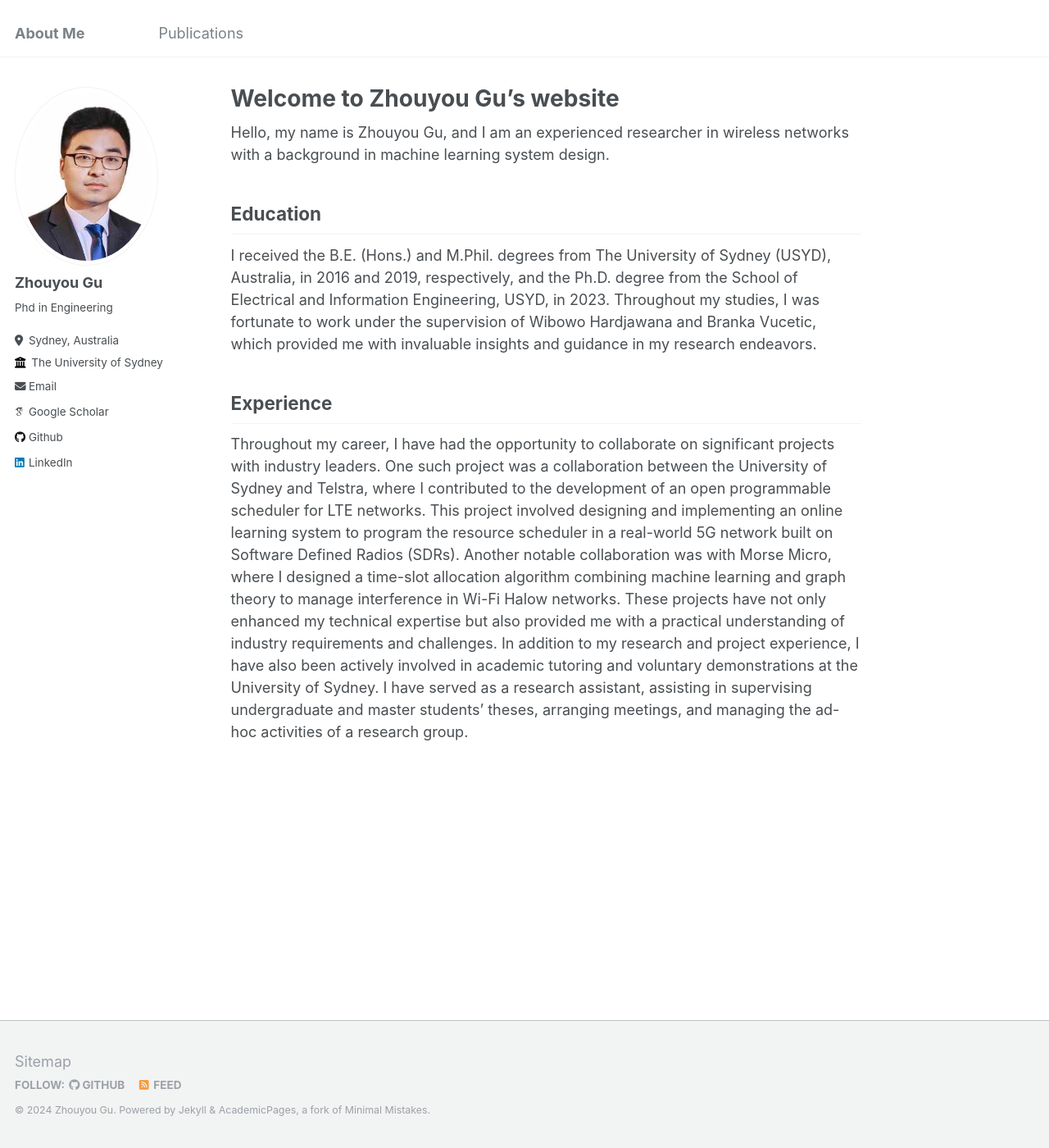
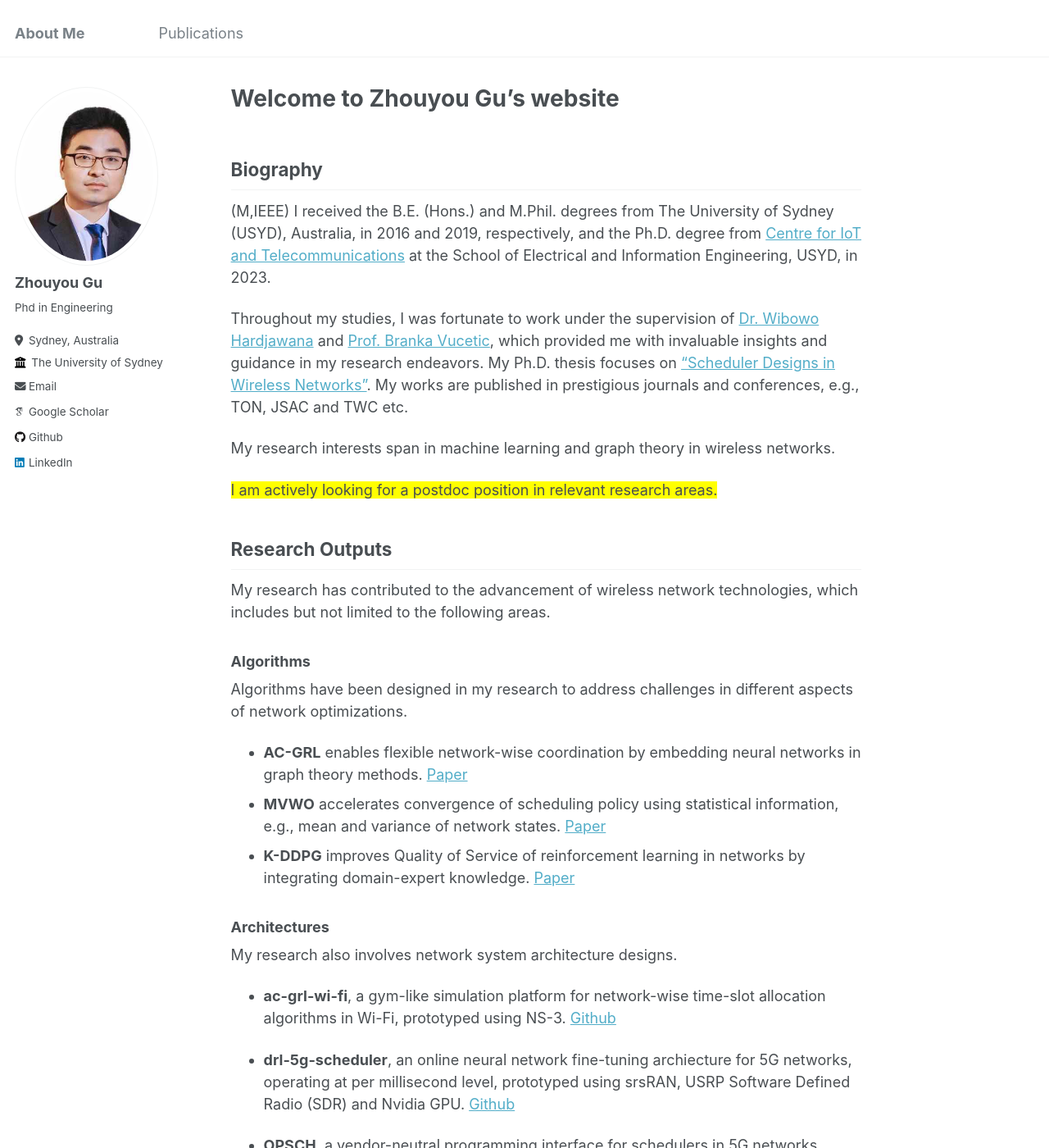
Before and after one commit to zhouyou-gu/zhouyou-gu.github.io, a Jekyll site: the page built from _pages/about.md, in a window 1280 px wide and 1400 px high. Shown: the whole window at 82% size. Built offline with Jekyll 4.4.1, drawn with Linux system fonts in a browser that asks for light colours; some web fonts are replaced; some of the changed text lies outside the part shown.

Commit message:
modified:   _pages/about.md 	modified:   _pages/publications.md

```diff
--- a/_pages/about.md
+++ b/_pages/about.md
@@ -7,13 +7,59 @@ redirect_from:
   - /about.html
 ---
 
+## Biography
 
-Hello, my name is Zhouyou Gu, and I am an experienced researcher in wireless networks with a background in machine learning system design.
+(M,IEEE) I received the B.E. (Hons.) and M.Phil. degrees from The University of Sydney (USYD), Australia, in 2016 and 2019, respectively, and the Ph.D. degree from [Centre for IoT and Telecommunications](https://www.sydney.edu.au/engineering/our-research/internet-of-things/centre-for-iot-and-telecommunications.html) at the School of Electrical and Information Engineering, USYD, in 2023.
 
-Education
-------
-I received the B.E. (Hons.) and M.Phil. degrees from The University of Sydney (USYD), Australia, in 2016 and 2019, respectively, and the Ph.D. degree from the School of Electrical and Information Engineering, USYD, in 2023. Throughout my studies, I was fortunate to work under the supervision of Wibowo Hardjawana and Branka Vucetic, which provided me with invaluable insights and guidance in my research endeavors.
+Throughout my studies, I was fortunate to work under the supervision of [Dr. Wibowo Hardjawana](https://www.sydney.edu.au/engineering/about/our-people/academic-staff/wibowo-hardjawana.html) and [Prof. Branka Vucetic](https://www.sydney.edu.au/engineering/about/our-people/academic-staff/branka-vucetic.html), which provided me with invaluable insights and guidance in my research endeavors. My Ph.D. thesis focuses on ["Scheduler Designs in Wireless Networks"](https://hdl.handle.net/2123/31508). My works are published in prestigious journals and conferences, e.g., TON, JSAC and TWC etc.
 
-Experience
-------
-Throughout my career, I have had the opportunity to collaborate on significant projects with industry leaders. One such project was a collaboration between the University of Sydney and Telstra, where I contributed to the development of an open programmable scheduler for LTE networks. This project involved designing and implementing an online learning system to program the resource scheduler in a real-world 5G network built on Software Defined Radios (SDRs). Another notable collaboration was with Morse Micro, where I designed a time-slot allocation algorithm combining machine learning and graph theory to manage interference in Wi-Fi Halow networks. These projects have not only enhanced my technical expertise but also provided me with a practical understanding of industry requirements and challenges. In addition to my research and project experience, I have also been actively involved in academic tutoring and voluntary demonstrations at the University of Sydney. I have served as a research assistant, assisting in supervising undergraduate and master students' theses, arranging meetings, and managing the ad-hoc activities of a research group.
+My research interests span in machine learning and graph theory in wireless networks.
+
+<span style="background-color: yellow;">I am actively looking for a postdoc position in relevant research areas.</span>
+
+
+## Research Outputs
+
+My research has contributed to the advancement of wireless network technologies, which includes but not limited to the following areas.
+
+
+### Algorithms
+
+Algorithms have been designed in my research to address challenges in different aspects of network optimizations.
+
+- **AC-GRL** enables flexible network-wise coordination by embedding neural networks in graph theory methods. [Paper](https://arxiv.org/pdf/2402.00879)
+- **MVWO** accelerates convergence of scheduling policy using statistical information, e.g., mean and variance of network states. [Paper](https://arxiv.org/pdf/2402.08238)
+- **K-DDPG** improves Quality of Service of reinforcement learning in networks by integrating domain-expert knowledge. [Paper](https://arxiv.org/pdf/2009.08346)
+
+### Architectures
+
+My research also involves network system architecture designs.
+
+
+- **ac-grl-wi-fi**, a gym-like simulation platform for network-wise time-slot allocation algorithms in Wi-Fi, prototyped using NS-3. [Github](https://github.com/zhouyou-gu/ac-grl-wi-fi)
+
+- **drl-5g-scheduler**, an online neural network fine-tuning archiecture for 5G networks, operating at per millisecond level, prototyped using srsRAN, USRP Software Defined Radio (SDR) and Nvidia GPU. [Github](https://github.com/zhouyou-gu/drl-5g-scheduler)
+
+- **OPSCH**, a vendor-neutral programming interface for schedulers in 5G networks, prototyped using OpenAirInterface and srsRAN. [Paper](https://ieeexplore.ieee.org/abstract/document/9120582)
+
+- **M-AP**, a multi-tenant virtualization architecture with channel and beacon controls in Wi-Fi, prototyped using WARP SDR Platform. [Paper](https://ieeexplore.ieee.org/abstract/document/8407005)
+
+## Collaborations
+
+I am honored to have had collaborations with colleagues from
+
+- **Morse Micro** (A fabless semiconductor startup): Together, we investigated the interference management using restricted access window (RAW) in Wi-Fi Halow Networks. (2022-2023)
+
+- **SmartSatCRC** (Australia's leading space research center): Together, we investigated advanced satellite communications for high rate and dynamic service delivery. (2020)
+
+- **Telstra** (Australia's largest telecommunications company): Together, we investigated open programmable schedulers of 4G/5G networks and open radio access networks (O-RANs). (2018-2019)
+
+## Awards
+
+I have proudly collected national-wise and university-wise scholarships, including
+
+- the Research Training Program Stipend, 2019
+- the Postgraduate Research Supplementary Scholarship in Cellular IoT Networks, 2019
+- the Postgraduate Research Supplementary Scholarship in Online Machine Learning for Next Generation Autonomous IoT Networks, 2020
+- the Postgraduate Research Supplementary Scholarship in Development of AI Schedulers for Satellite Networks, 2021
+- the Postgraduate Completion Scholarship in Development of Resource Allocation Techniques for Long Range IEEE 802.11ah System, 2022
```
Also changed, not shown: _pages/publications.md (+22 -2 lines).
